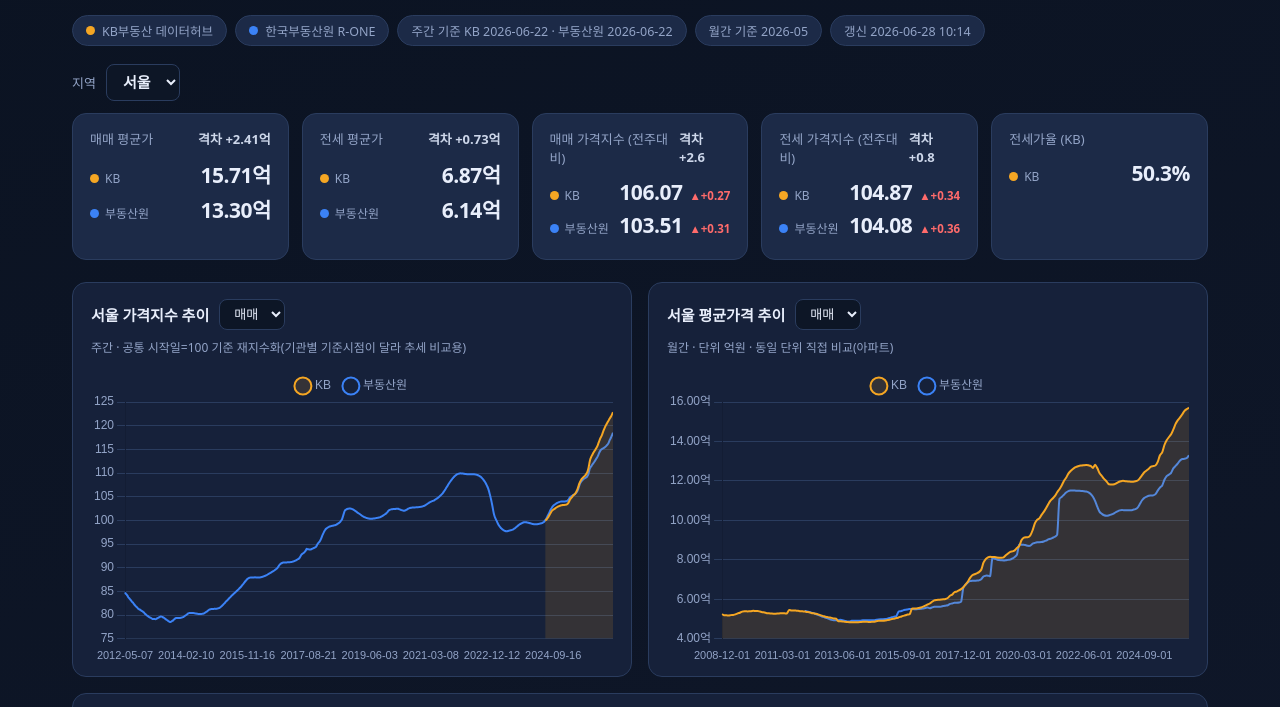
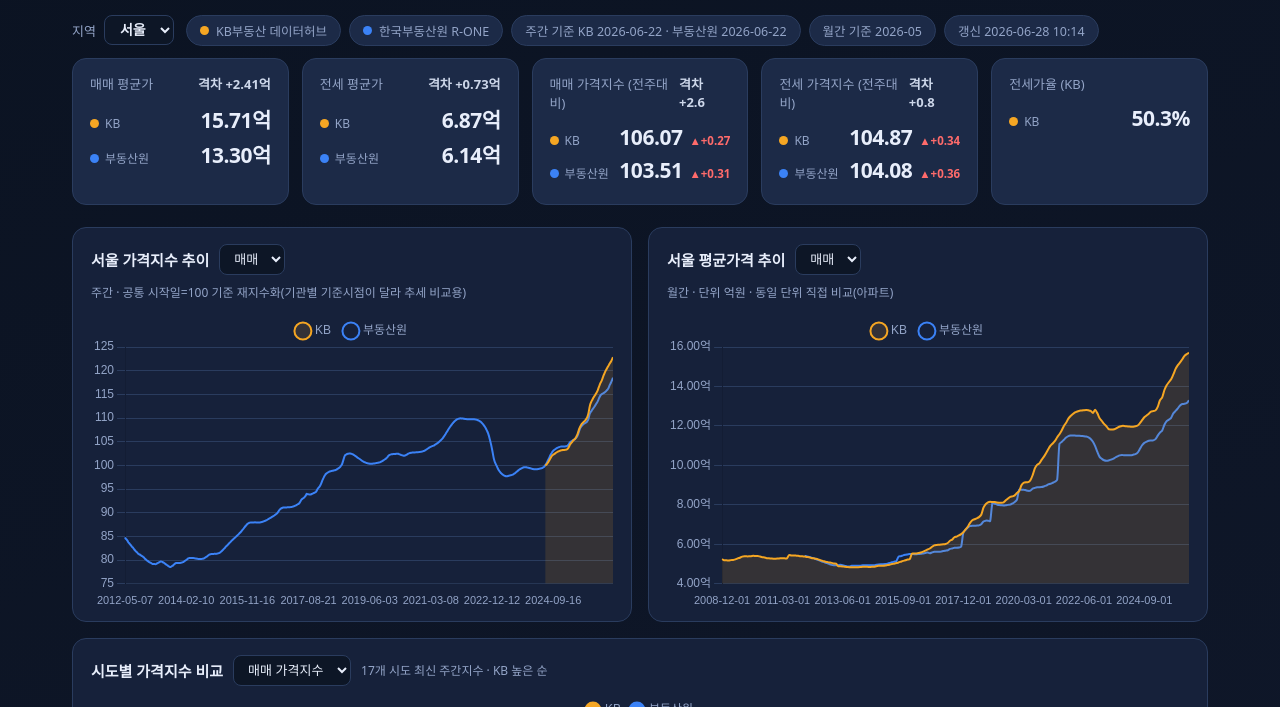
Before and after one commit to viztabviz-lab/kb-korea-apt-dashboard, a plain HTML site: page index.html in a window 1280 px wide. Shown: the part 88-795 px from the top of the page. Drawn offline with nearby package versions, Linux system fonts and the light colour scheme.

Commit message:
ui: 지역 필터를 KB부동산 배지 왼쪽(배지 행)으로 이동
Co-Authored-By: Claude Opus 4.8 (1M context) <noreply@anthropic.com>

```diff
--- a/index.html
+++ b/index.html
@@ -28,9 +28,9 @@
   .dot{width:9px;height:9px;border-radius:50%}
   .dot.kb{background:var(--kb)} .dot.reb{background:var(--reb)}
 
-  .regionbar{display:flex;align-items:center;gap:10px;margin:18px 0 6px;flex-wrap:wrap}
-  .regionbar label{color:var(--sub);font-size:13px}
-  .regionbar select{font-size:15px;font-weight:700;padding:8px 12px}
+  .regionpick{display:inline-flex;align-items:center;gap:8px;margin-right:4px}
+  .regionpick label{color:var(--sub);font-size:13px}
+  .regionpick select{font-size:14px;font-weight:700;padding:5px 11px}
 
   .cards{display:grid;grid-template-columns:repeat(auto-fit,minmax(210px,1fr));gap:13px;margin:12px 0 22px}
   .card{background:var(--card);border:1px solid var(--line);border-radius:14px;padding:15px 17px}
@@ -68,16 +68,12 @@
   </header>
 
   <div class="badges">
+    <span class="regionpick"><label for="regionSel">지역</label><select id="regionSel" title="지역 선택"></select></span>
     <span class="badge"><span class="dot kb"></span> KB부동산 데이터허브</span>
     <span class="badge"><span class="dot reb"></span> 한국부동산원 R-ONE</span>
     <span class="badge" id="asof-week"></span>
     <span class="badge" id="asof-month"></span>
     <span class="badge" id="updated"></span>
-  </div>
-
-  <div class="regionbar">
-    <label for="regionSel">지역</label>
-    <select id="regionSel"></select>
   </div>
 
   <div class="cards" id="cards"></div>
```
